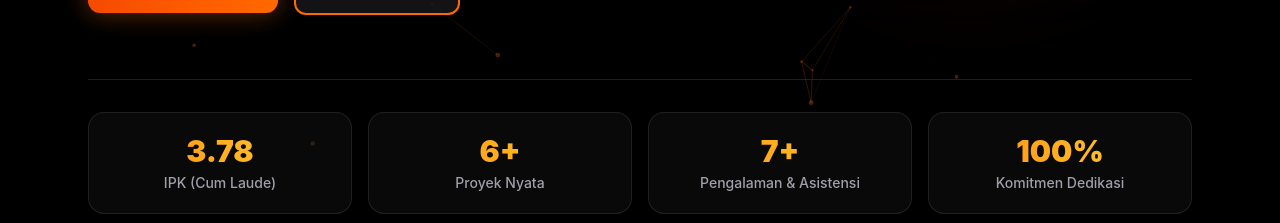
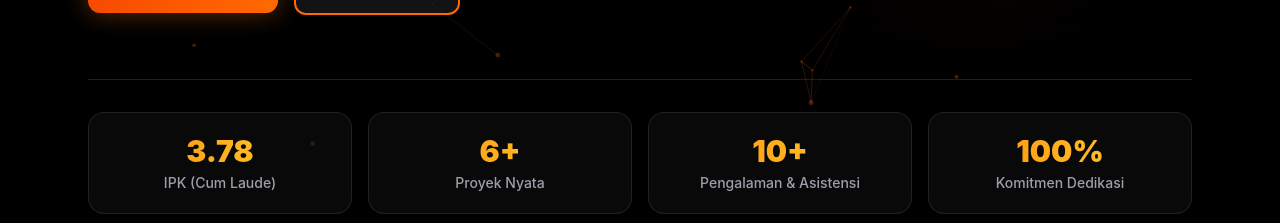
Before and after one commit to DwikyChandraMU/My-Portofolio, a React (Vite) app: page / in a window 1280 px wide. Shown: the part 633-856 px from the top of the page. Built offline with nearby package versions, Linux system fonts and the light colour scheme.

Commit message:
Update nambah data

```diff
--- a/src/App.jsx
+++ b/src/App.jsx
@@ -752,14 +752,14 @@ export default function App() {
         <div className="max-w-6xl mx-auto px-6">
           <SectionTitle
             title="Experiences & Journey"
-            subtitle="Rekam jejak pengalaman magang, asisten akademik, organisasi, dan prestasi"
+            subtitle="Rekam jejak pengalaman kerja, magang, asisten akademik, organisasi, dan prestasi"
           />
 
           {/* Experience Filter Tabs */}
           <div className="flex flex-wrap items-center justify-center gap-3 mb-12">
             {[
               { id: 'all', label: 'Semua Riwayat' },
-              { id: 'work_academic', label: 'Magang & Akademik' },
+              { id: 'work_academic', label: 'Kerja & Akademik' },
               { id: 'org_award', label: 'Organisasi & Prestasi' }
             ].map((tab) => (
               <button
--- a/src/data.js
+++ b/src/data.js
@@ -19,7 +19,7 @@ export const portfolioData = {
   stats: [
     { value: "3.78", label: "IPK (Cum Laude)" },
     { value: "6+", label: "Proyek Nyata" },
-    { value: "7+", label: "Pengalaman & Asistensi" },
+    { value: "10+", label: "Pengalaman & Asistensi" },
     { value: "100%", label: "Komitmen Dedikasi" }
   ],
 
@@ -162,6 +162,20 @@ export const portfolioData = {
   // Riwayat Pengalaman & Prestasi (diberi kategori agar bisa difilter di tab)
   experiences: [
     {
+      company: "PT Harpindo Jaya",
+      role: "Staff IT Software Engineer",
+      period: "April 2026 - Agustus 2026",
+      type: "work",
+      desc: "Mengembangkan dan memelihara sistem web enterprise (HJRC, HJService, HJBengkel, dan HJYamaha) menggunakan PHP, Microsoft SQL Server, JavaScript, dan REST API untuk operasional jaringan dealer."
+    },
+    {
+      company: "JOKINERS",
+      role: "Founder & IT Freelancer",
+      period: "2023 - 2026",
+      type: "work",
+      desc: "Menyediakan layanan digital komprehensif termasuk pengembangan perangkat lunak, pengolahan data, desain grafis, dan formatting dokumen tingkat lanjut."
+    },
+    {
       company: "Perpustakaan Provinsi Jawa Tengah",
       role: "IT Developer Internship",
       period: "2025 - 2026",
@@ -209,6 +223,13 @@ export const portfolioData = {
       period: "2023 - 2024",
       type: "academic",
       desc: "Mendampingi instruktur dalam pelatihan Teknologi Informasi Dasar untuk mahasiswa baru di lingkungan universitas."
+    },
+    {
+      company: "CV. Gratia Computer",
+      role: "Software & Hardware Technician",
+      period: "2021 - 2022",
+      type: "work",
+      desc: "Menangani instalasi software, perakitan komputer, instalasi CCTV, maintenance hardware, serta mengelola operasional kasir dan penjualan."
     }
   ]
 };
```
